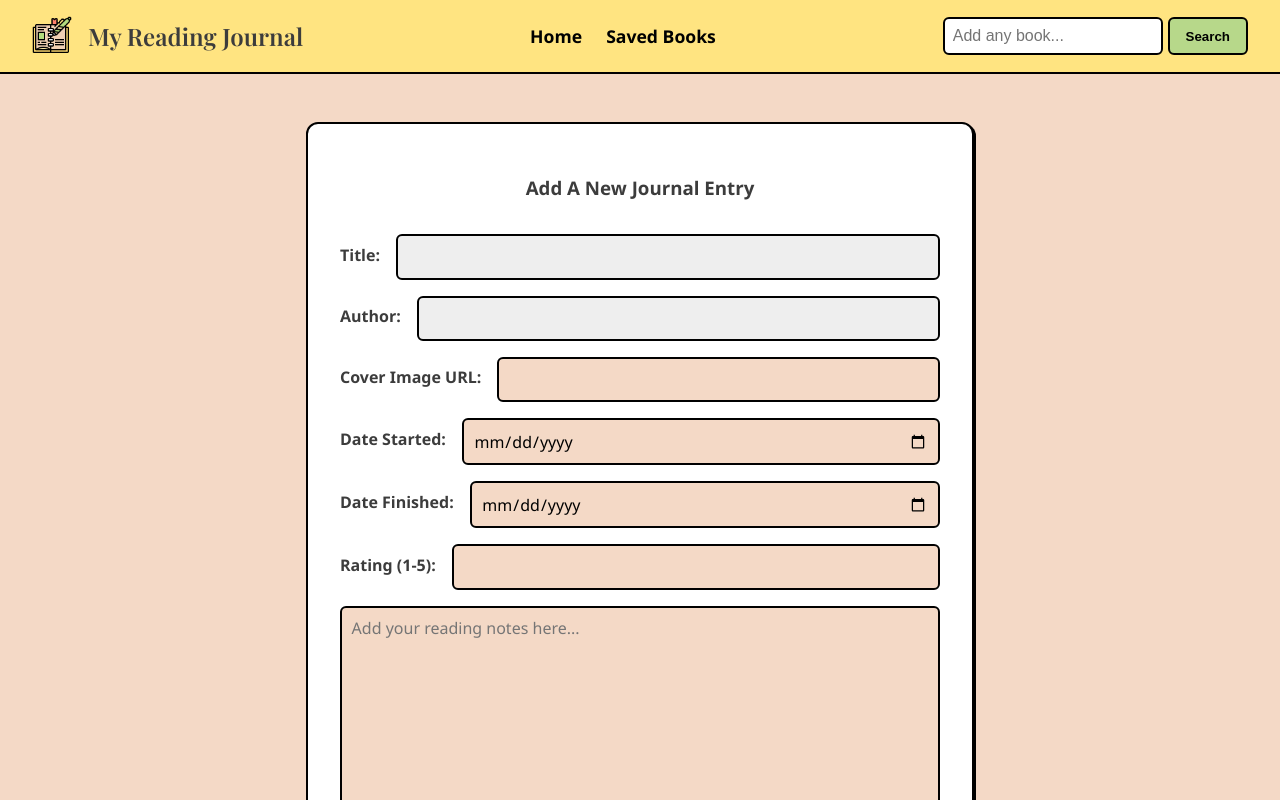
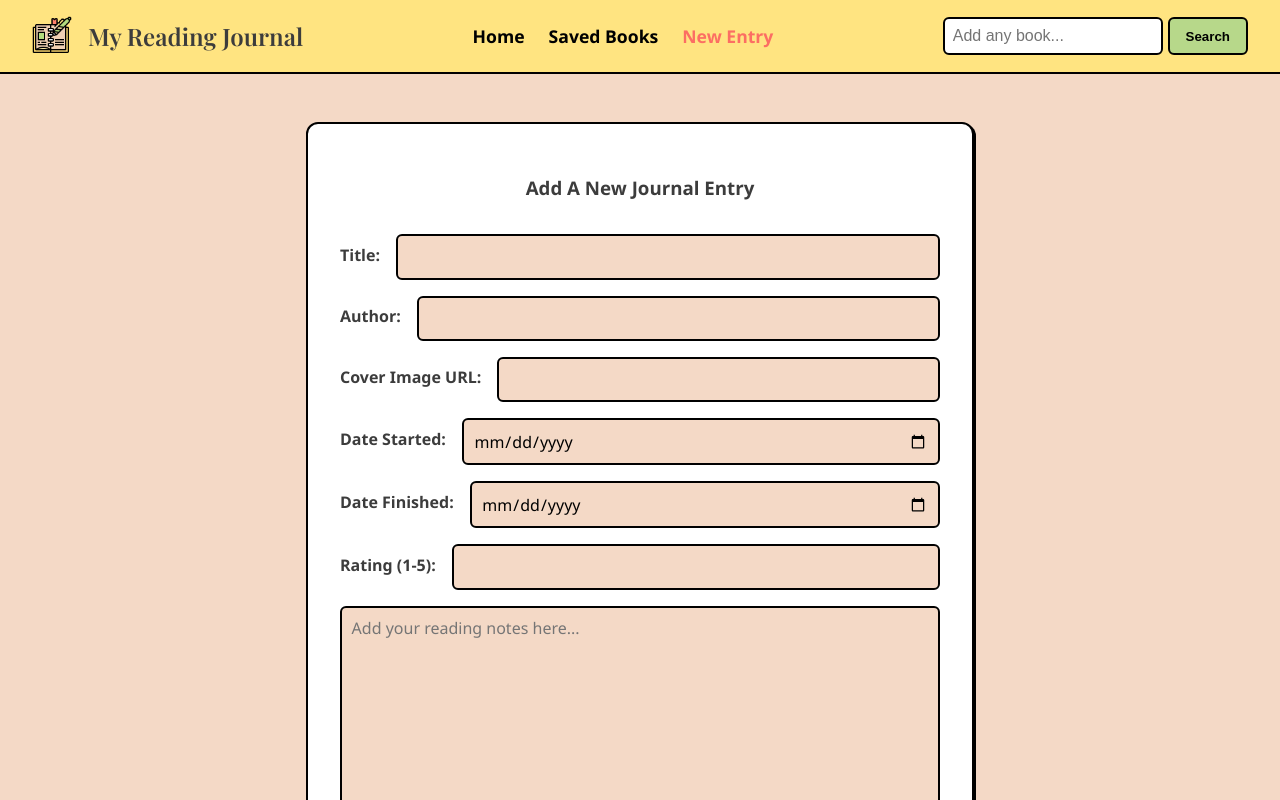
Before and after one commit to ekanarek/reading-journal, a React (Create React App) app: page /new in a window 1280 px wide. Shown: the top 800 px of the page. Built offline with nearby package versions, Linux system fonts and the light colour scheme; data requests are answered from the project's data file.

Commit message:
Add functionality for custom journal entries

```diff
--- a/db.json
+++ b/db.json
@@ -119,16 +119,6 @@
       "finished": "2025-03-26",
       "rating": "3",
       "notes": "Lorem ipsum dolor sit amet, ne dico dolores prodesset quo, eam liber abhorreant ei. Ei est alia repudiandae, vix alterum contentiones at. Et saperet utroque debitis eam, vix no mutat molestiae voluptatibus, vix dolores antiopam ne. Pro at elitr constituto. Pro lucilius detraxit molestiae an, timeam vocibus verterem est te. Modus prompta inimicus ius ne. Cu ius errem fabellas recusabo, mucius oportere ius et. His ad sale consequuntur. Te case imperdiet eum. Cu qui esse copiosae consequuntur, laboramus cotidieque nam cu. Mei in verear disputationi, possim everti has ei."
-    },
-    {
-      "id": "5a23",
-      "title": "The Lord of the Rings",
-      "author": "J.R.R. Tolkien",
-      "image": "https://covers.openlibrary.org/b/olid/OL51694024M-M.jpg",
-      "started": "2025-01-02",
-      "finished": "2025-01-03",
-      "rating": "5",
-      "notes": "legolas and gimli should kiss!!!"
     }
   ],
   "saved": [
@@ -137,18 +127,6 @@
       "title": "And the Mountains Echoed",
       "author": "Khaled Hosseini",
       "image": "https://covers.openlibrary.org/b/olid/OL25428218M-M.jpg"
-    },
-    {
-      "id": "OL3690537M",
-      "title": "My Tender Matador",
-      "author": "Pedro Lemebel",
-      "image": "https://covers.openlibrary.org/b/olid/OL3690537M-M.jpg"
-    },
-    {
-      "id": "OL57568243M",
-      "title": "Luminous",
-      "author": "Silvia Park",
-      "image": "https://covers.openlibrary.org/b/olid/OL57568243M-M.jpg"
     },
     {
       "id": "OL7457646M",
@@ -323,12 +301,6 @@
       "title": "The Bone Ships",
       "author": "RJ Barker",
       "image": "https://covers.openlibrary.org/b/olid/OL28199727M-M.jpg"
-    },
-    {
-      "id": "OL51694024M",
-      "title": "The Lord of the Rings",
-      "author": "J.R.R. Tolkien",
-      "image": "https://covers.openlibrary.org/b/olid/OL51694024M-M.jpg"
     }
   ]
 }
--- a/src/App.js
+++ b/src/App.js
@@ -55,7 +55,10 @@ function App() {
       body: JSON.stringify(newEntry),
     })
       .then((r) => r.json())
-      .then(() => navigate("/"));
+      .then(() => {
+        navigate("/");
+        setSelectedBook({});
+      });
   };
 
   const handleSaveBook = (book) => {
@@ -85,7 +88,7 @@ function App() {
 
   return (
     <div className="App">
-      <NavBar handleSearch={handleSearch} />
+      <NavBar handleSearch={handleSearch} setSelectedBook={setSelectedBook} />
       <Outlet
         context={{
           searchResults,
--- a/src/components/NavBar.js
+++ b/src/components/NavBar.js
@@ -4,11 +4,11 @@ import NavLinks from "./NavLinks";
 import SearchBar from "./SearchBar";
 import "../styles/NavBar.css";
 
-const NavBar = ({ handleSearch }) => {
+const NavBar = ({ handleSearch, setSelectedBook }) => {
   return (
     <header>
       <NavBrand />
-      <NavLinks />
+      <NavLinks setSelectedBook={setSelectedBook} />
       <SearchBar handleSearch={handleSearch} />
     </header>
   );
--- a/src/components/NavLinks.js
+++ b/src/components/NavLinks.js
@@ -1,11 +1,21 @@
 import React from "react";
-import { NavLink } from "react-router-dom";
+import { NavLink, useNavigate } from "react-router-dom";
 
-const NavLinks = () => {
+const NavLinks = ({ setSelectedBook }) => {
+  const navigate = useNavigate();
+
+  const handleNewEntryClick = () => {
+    setSelectedBook({});
+    navigate("/new");
+  };
+
   return (
     <nav>
       <NavLink to="/">Home</NavLink>
       <NavLink to="/saved">Saved Books</NavLink>
+      <NavLink to="/new" onClick={handleNewEntryClick}>
+        New Entry
+      </NavLink>
     </nav>
   );
 };
--- a/src/pages/AddForm.js
+++ b/src/pages/AddForm.js
@@ -5,7 +5,15 @@ import "../styles/AddForm.css";
 const AddForm = () => {
   const { selectedBook, handleAddEntry } = useOutletContext();
 
-  const [image, setImage] = useState(selectedBook.image);
+  const [title, setTitle] = useState(
+    selectedBook.title ? selectedBook.title : ""
+  );
+  const [author, setAuthor] = useState(
+    selectedBook.author ? selectedBook.author : ""
+  );
+  const [image, setImage] = useState(
+    selectedBook.image ? selectedBook.image : ""
+  );
   const [startDate, setStartDate] = useState("");
   const [finishedDate, setFinishedDate] = useState("");
   const [rating, setRating] = useState("");
@@ -14,8 +22,8 @@ const AddForm = () => {
   const handleSubmit = (e) => {
     e.preventDefault();
     const newEntry = {
-      title: selectedBook.title,
-      author: selectedBook.author,
+      title: title,
+      author: author,
       image: image,
       started: startDate,
       finished: finishedDate,
@@ -31,21 +39,27 @@ const AddForm = () => {
         <h3>Add A New Journal Entry</h3>
         <div className="formRow">
           <label>Title: </label>
+          {selectedBook.title ? (
+            <input type="text" value={title} readOnly="readOnly" disabled />
+          ) : (
             <input
               type="text"
-            value={selectedBook.title}
-            readOnly="readOnly"
-            disabled
+              value={title}
+              onChange={(e) => setTitle(e.target.value)}
             />
+          )}
         </div>
         <div className="formRow">
           <label>Author: </label>
+          {selectedBook.author ? (
+            <input type="text" value={author} readOnly="readOnly" disabled />
+          ) : (
             <input
               type="text"
-            value={selectedBook.author}
-            readOnly="readOnly"
-            disabled
+              value={author}
+              onChange={(e) => setAuthor(e.target.value)}
             />
+          )}
         </div>
         <div className="formRow">
           <label>Cover Image URL: </label>
--- a/src/pages/SearchResults.js
+++ b/src/pages/SearchResults.js
@@ -8,6 +8,10 @@ const SearchResults = () => {
     useOutletContext();
 
   return (
+    <div>
+      <h3>
+        Can't find your book? Start a custom journal entry at the link above!
+      </h3>
       <div className="searchResultsGrid">
         {searchResults.map((book) => (
           <BookCard
@@ -19,6 +23,7 @@ const SearchResults = () => {
           />
         ))}
       </div>
+    </div>
   );
 };
 
```
Lines whose indentation alone changed are shown as unchanged.
